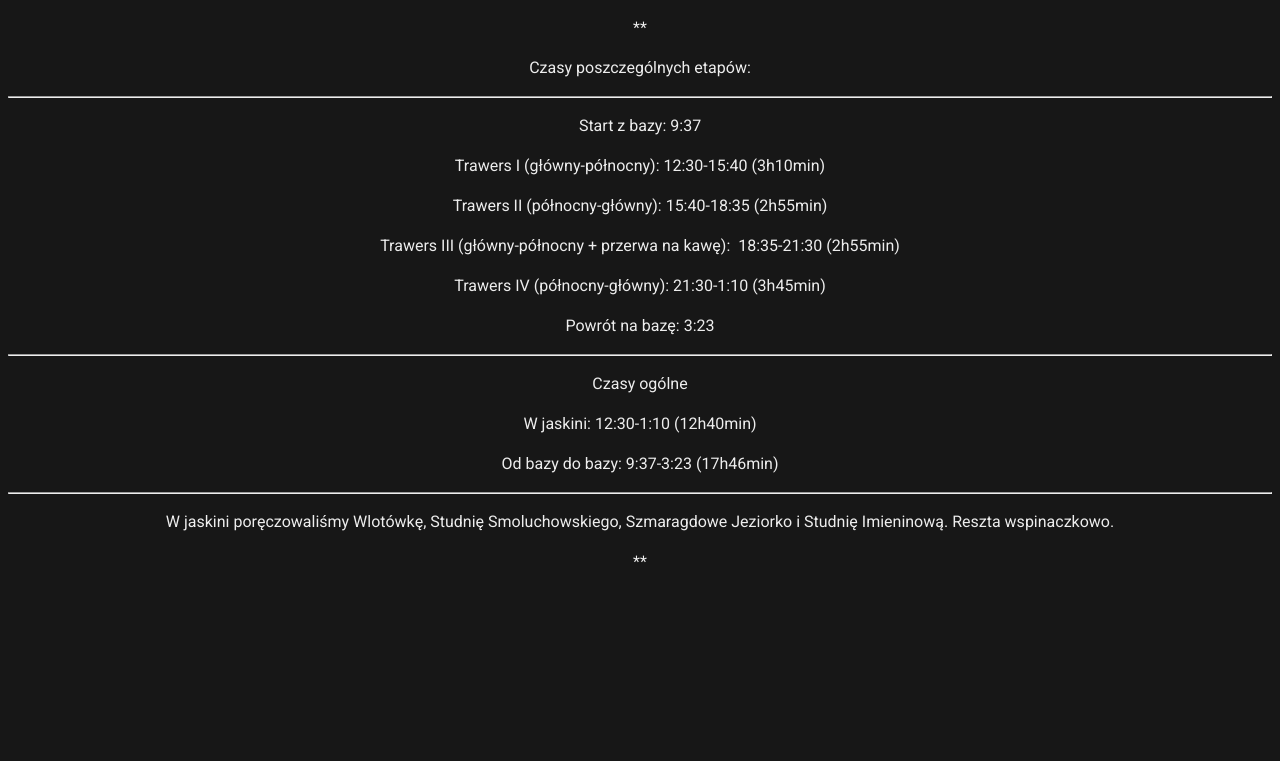
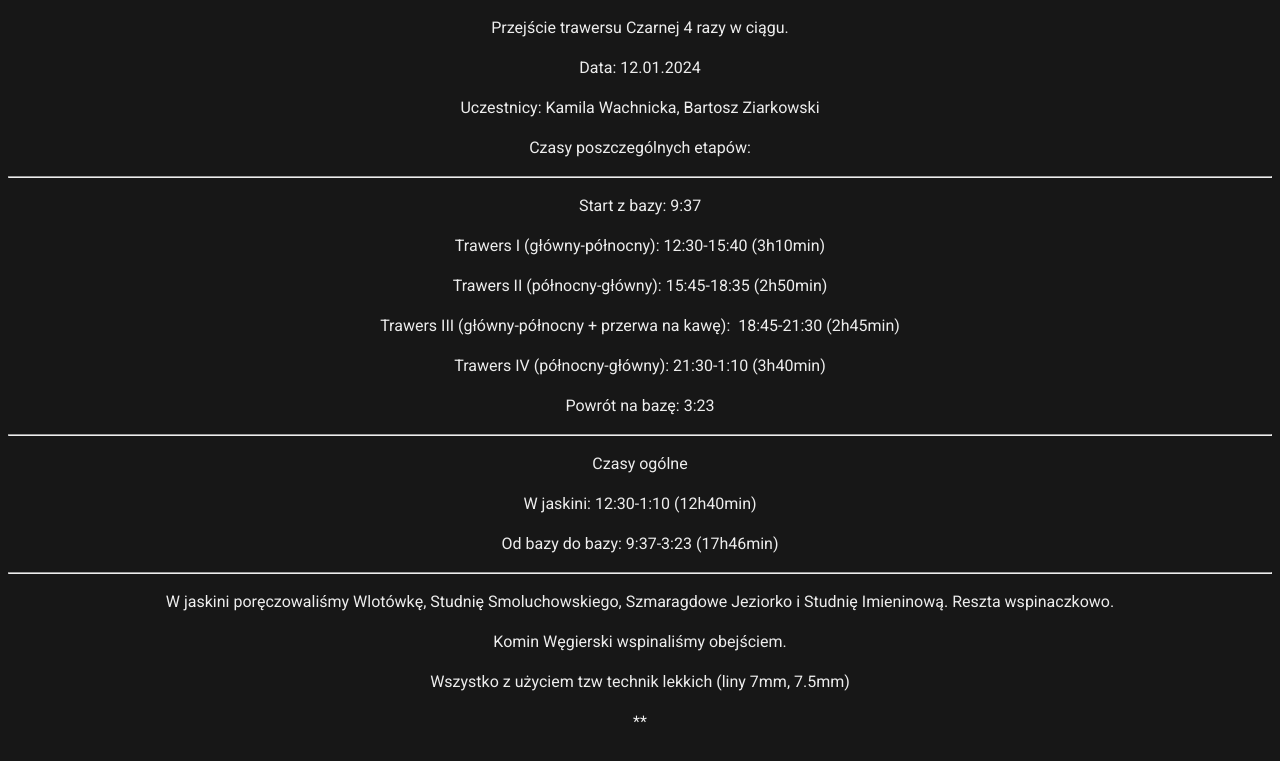
Before and after one commit to dziury/szkice, a Jekyll site: the page built from Relacje/CzarnaX4.md, in a window 1280 px wide. Shown: the top 761 px of the page. Built offline with Jekyll 4.4.1, drawn with Linux system fonts in a browser that asks for light colours; our own code applies the rules of GitHub Pages for plain Markdown files.

Commit message:
czarnax4 tweaks

```diff
--- a/Relacje/CzarnaX4.md
+++ b/Relacje/CzarnaX4.md
@@ -1,26 +1,28 @@
-**
+Przejście trawersu Czarnej 4 razy w ciągu.
+
+Data: 12.01.2024
+
+Uczestnicy: Kamila Wachnicka, Bartosz Ziarkowski
+
+
 
 Czasy poszczególnych etapów:
 
 ---
 
-
-
 Start z bazy: 9:37
 
 Trawers I (główny-północny): 12:30-15:40 (3h10min)
 
-Trawers II (północny-główny): 15:40-18:35 (2h55min)
+Trawers II (północny-główny): 15:45-18:35 (2h50min)
 
-Trawers III (główny-północny + przerwa na kawę):  18:35-21:30 (2h55min)
+Trawers III (główny-północny + przerwa na kawę):  18:45-21:30 (2h45min)
 
-Trawers IV (północny-główny): 21:30-1:10 (3h45min)
+Trawers IV (północny-główny): 21:30-1:10 (3h40min)
 
 Powrót na bazę: 3:23
 
 ---
-
-
 
 Czasy ogólne
 
@@ -30,8 +32,10 @@ Od bazy do bazy: 9:37-3:23 (17h46min)
 
 ---
 
-
-
 W jaskini poręczowaliśmy Wlotówkę, Studnię Smoluchowskiego, Szmaragdowe Jeziorko i Studnię Imieninową. Reszta wspinaczkowo.
 
+Komin Węgierski wspinaliśmy obejściem.
+
+Wszystko z użyciem tzw technik lekkich (liny 7mm, 7.5mm)
+
 **
```
